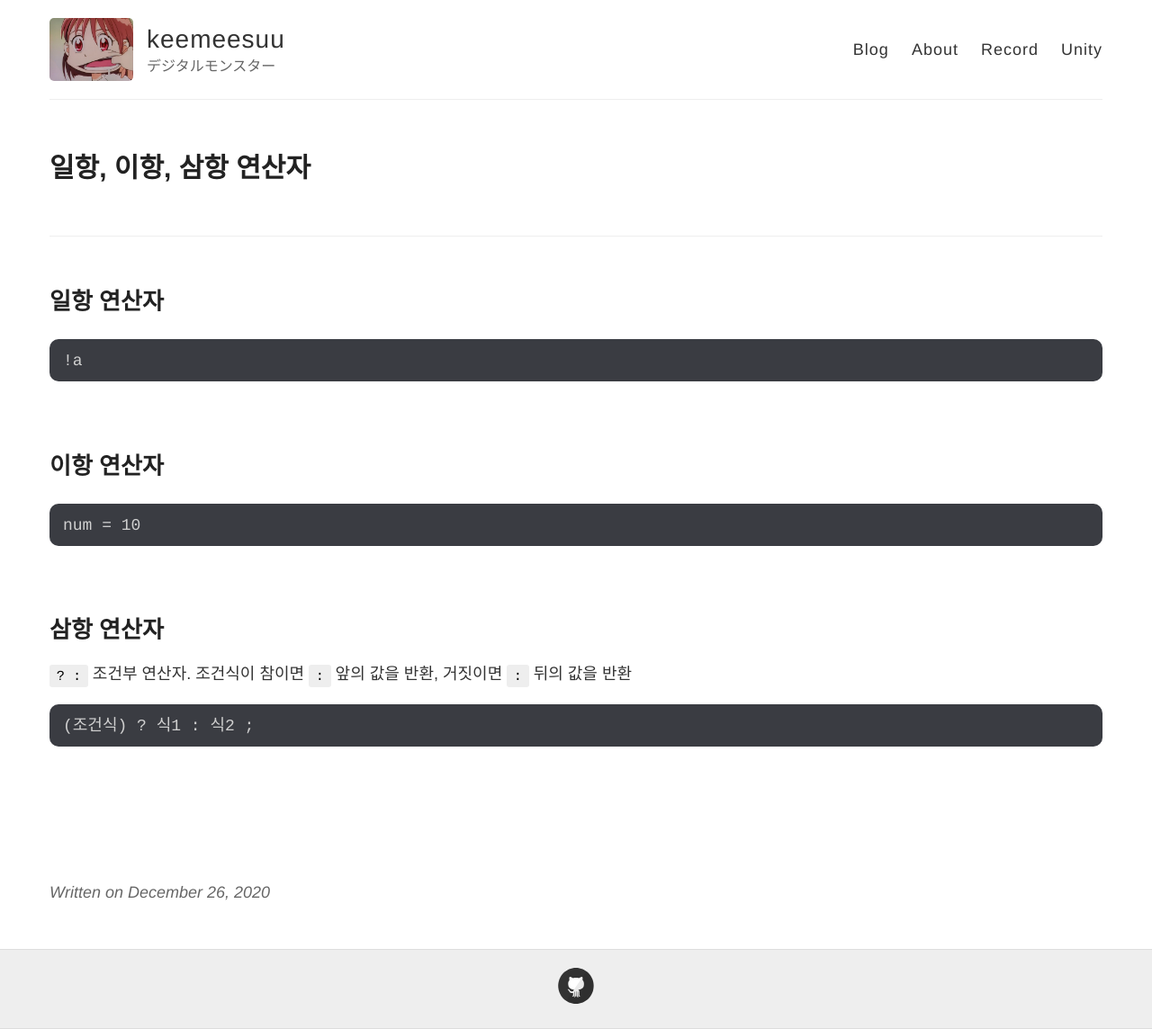
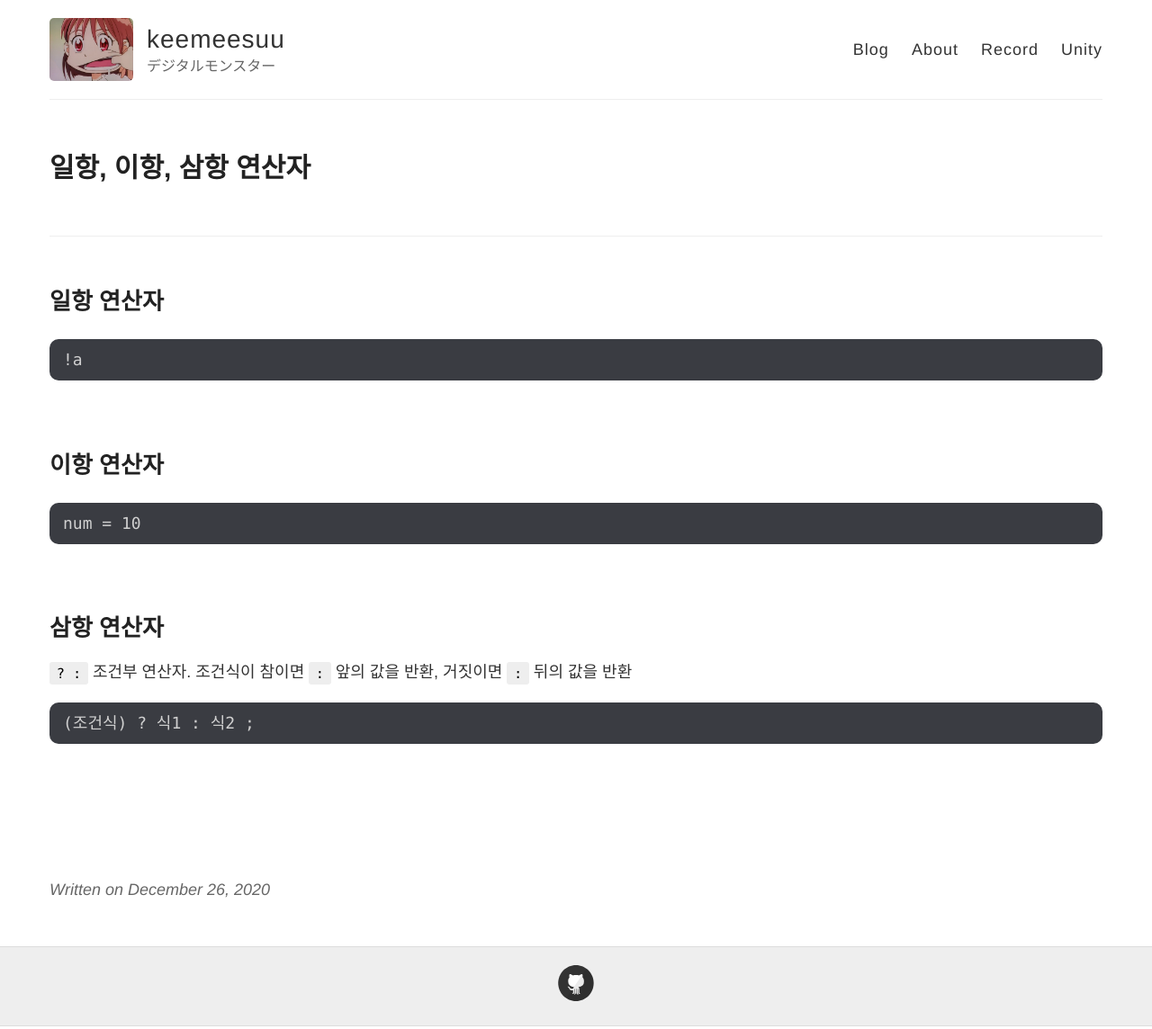
Before and after one commit to keemeesuu/keemeesuu.github.io, a Jekyll site: the page built from _posts/dev/etc/2021-01-26-Operator.md, in a window 1280 px wide. Shown: the whole page at 90% size. Built offline with Jekyll 4.4.1, drawn with Linux system fonts in a browser that asks for light colours.

Commit message:
Update _highlights.scss

```diff
--- a/_sass/_highlights.scss
+++ b/_sass/_highlights.scss
@@ -13,7 +13,7 @@ pre.highlight {
 }
 
 code {
-  font-family:'Bitstream Vera Sans Mono','Courier', monospace;
+  font-family: Menlo, 'Bitstream Vera Sans Mono','Courier', monospace;
 }
 
 .post p .highlighter-rouge {
@@ -23,7 +23,6 @@ code {
   padding: 0.25em 0.5em;
   background-color: #eee;
 }
-.highlight { font-family: Menlo }
 .highlight .c { color: #586E75 } /* Comment */
 .highlight .err { color: #93A1A1 } /* Error */
 .highlight .g { color: #93A1A1 } /* Generic */
```
